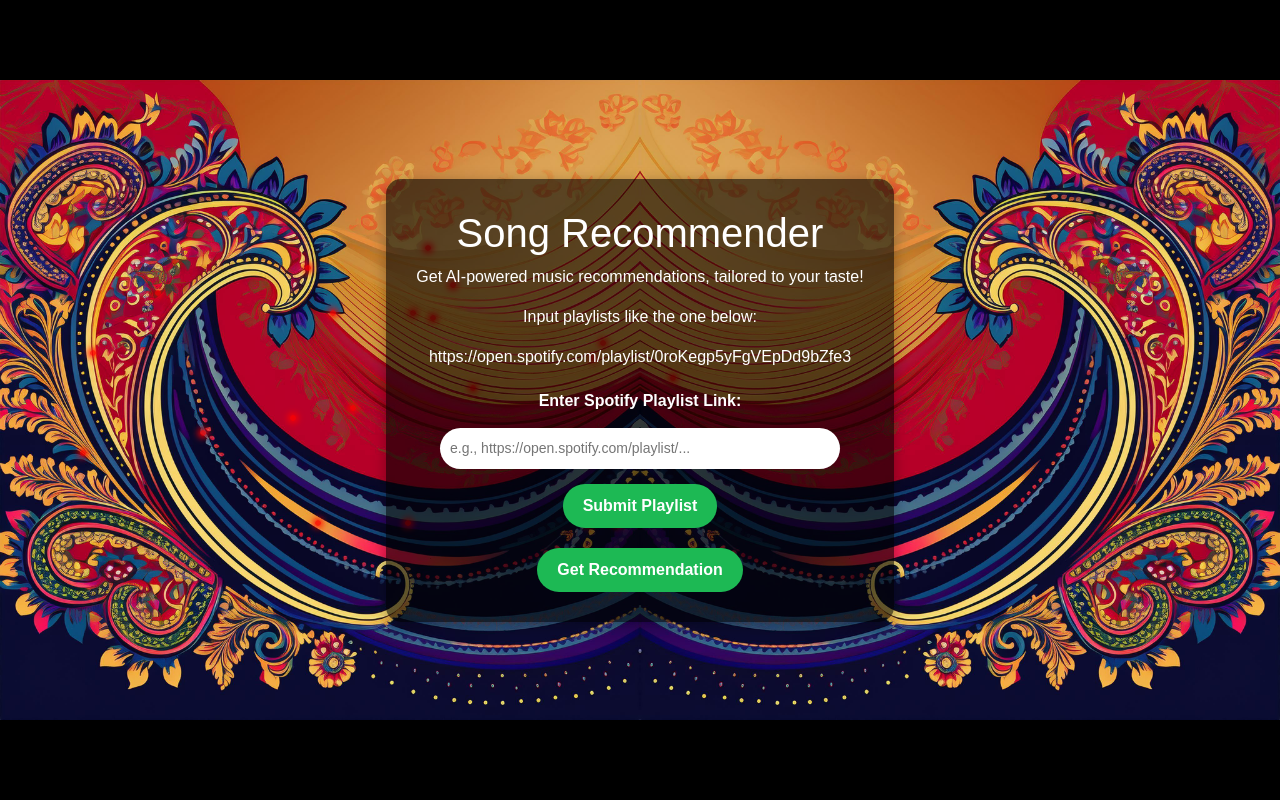
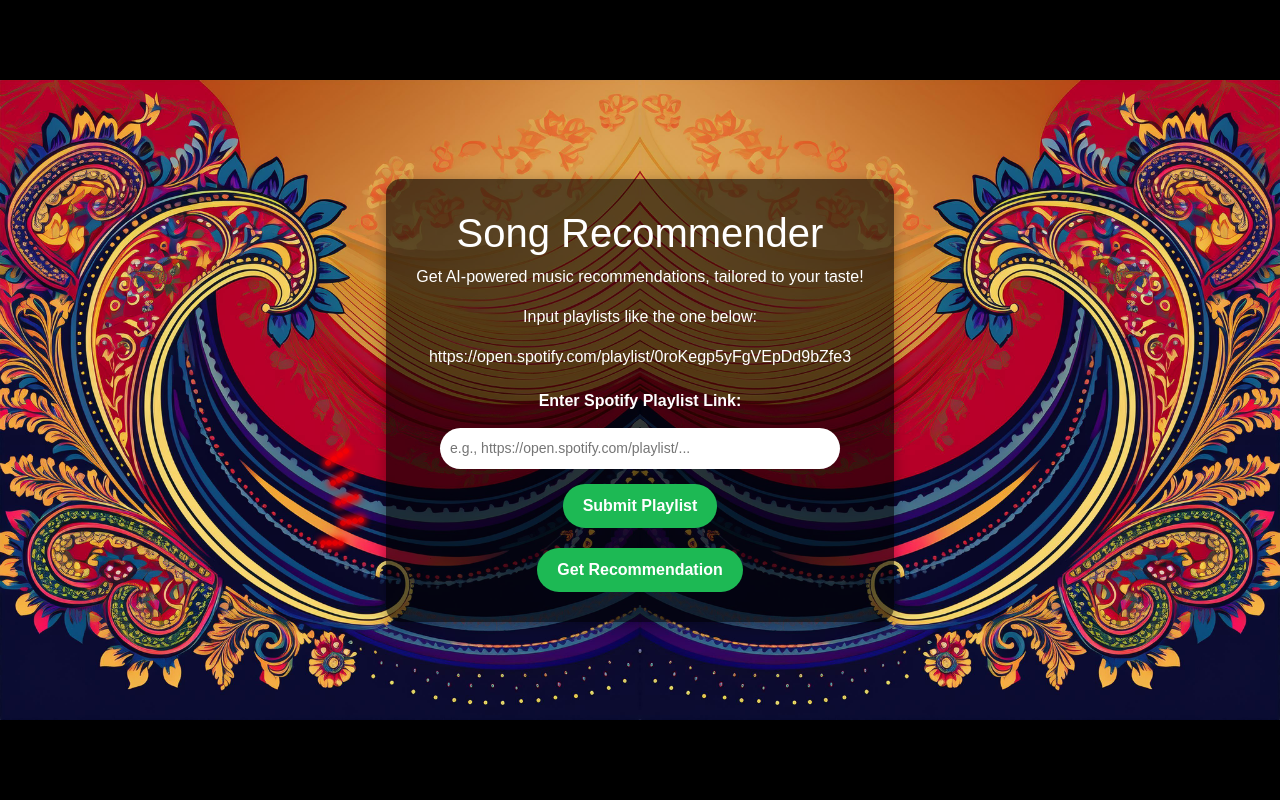
Before and after one commit to prabhatravib/spotify_recommendor_latest, a Flask app: page / in a window 1280 px wide. Run offline with Flask 2, Linux system fonts and the light colour scheme.

Commit message:
Update index.html

```diff
--- a/templates/index.html
+++ b/templates/index.html
@@ -93,26 +93,26 @@
             100% { box-shadow: 0 0 8px 3px rgba(255, 0, 0, 1); }
         }
         /* Bindi Positions */
-        .bindi-1 { top: 430px; left: 200px; }
-        .bindi-2 { top: 520px; left: 585px; }
-        .bindi-3 { top: 310px; left: 330px; }
-        .bindi-4 { top: 405px; left: 350px; }
-        .bindi-5 { top: 415px; left: 290px; }
-        .bindi-6 { top: 282px; left: 450px; }
-        .bindi-7 { top: 355px; left: 590px; }
-        .bindi-8 { top: 245px; left: 425px; }
-        .bindi-9 { top: 375px; left: 670px; }
-        .bindi-10 { top: 385px; left: 470px; }
-        .bindi-11 { top: 350px; left: 90px; }
-        .bindi-12 { top: 520px; left: 405px; }
-        .bindi-13 { top: 340px; left: 600px; }
-        .bindi-14 { top: 520px; left: 315px; }
-        .bindi-15 { top: 520px; left: 615px; }
-        .bindi-16 { top: 315px; left: 430px; }
-        .bindi-17 { top: 265px; left: 305px; }
-        .bindi-18 { top: 450px; left: 80px; }
-        .bindi-19 { top: 310px; left: 410px; }
-        .bindi-20 { top: 290px; left: 155px; }
+        .bindi-1 { top: 540px; left: 320px; }
+        .bindi-2 { top: 540px; left: 326px; }
+        .bindi-3 { top: 540px; left: 332px; }
+        .bindi-4 { top: 540px; left: 338px; }
+        .bindi-5 { top: 520px; left: 340px; }
+        .bindi-6 { top: 519px; left: 346px; }
+        .bindi-7 { top: 518px; left: 352px; }
+        .bindi-8 { top: 517px; left: 358px; }
+        .bindi-9 { top: 500px; left: 335px; }
+        .bindi-10 { top: 498px; left: 341px; }
+        .bindi-11 { top: 496px; left: 347px; }
+        .bindi-12 { top: 494px; left: 353px; }
+        .bindi-13 { top: 480px; left: 330px; }
+        .bindi-14 { top: 477px; left: 336px; }
+        .bindi-15 { top: 474px; left: 342px; }
+        .bindi-16 { top: 471px; left: 348px; }
+        .bindi-17 { top: 460px; left: 325px; }
+        .bindi-18 { top: 456px; left: 331px; }
+        .bindi-19 { top: 452px; left: 337px; }
+        .bindi-20 { top: 448px; left: 343px; }
     </style>
 </head>
 <body>
```
